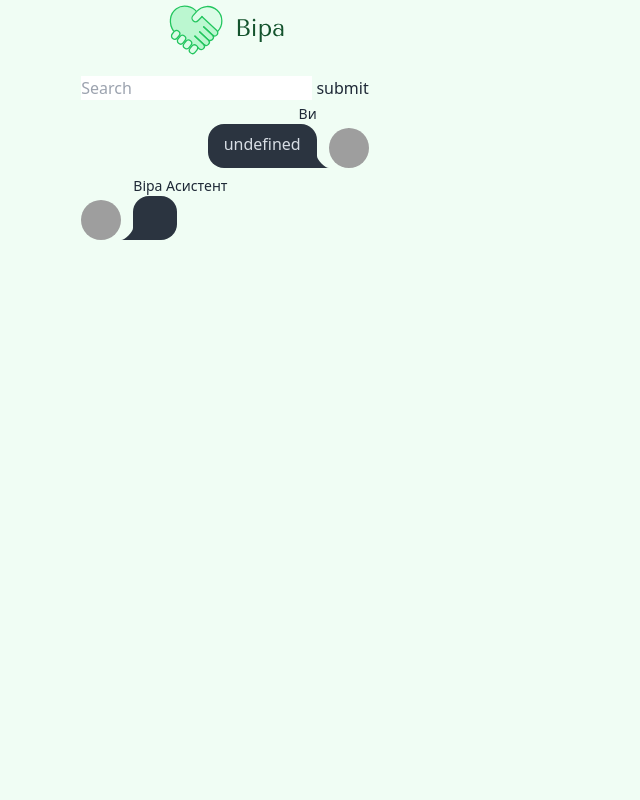
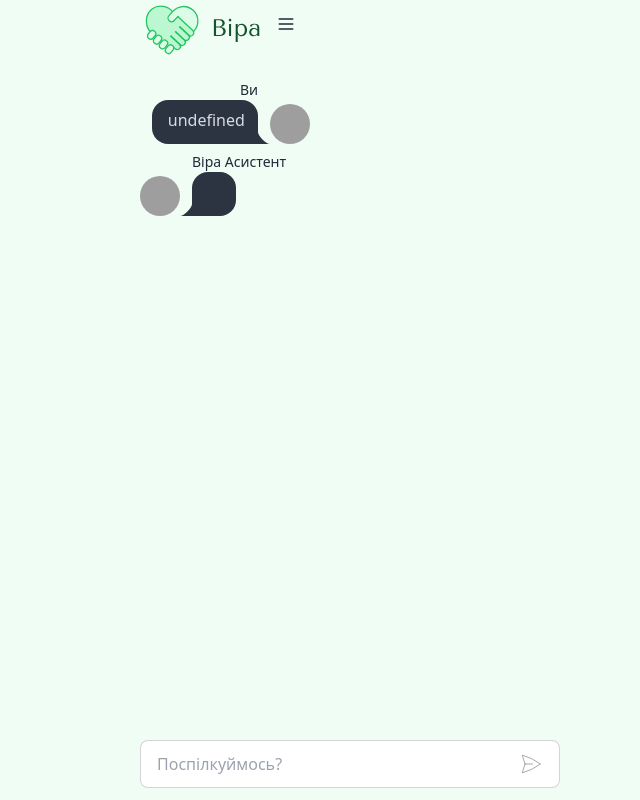
Before and after one commit to WebUraXalys/sapka-front, a website with bundled scripts: page src/chat.html in a window 1280 px wide. Shown: the whole page, without its empty margins (415-1055 px from the left). Built offline with nearby package versions, Linux system fonts and the light colour scheme; no server answers; grey boxes are pictures that could not be loaded; files whose address does not match are found by name.

Commit message:
Change chat

```diff
--- a/src/chat.html
+++ b/src/chat.html
@@ -1,5 +1,5 @@
 <!DOCTYPE html>
-<html lang="en">
+<html lang="uk" data-theme="light">
 <head>
     <meta charset="UTF-8">
     <meta name="viewport" content="width=device-width, initial-scale=1.0">
@@ -55,18 +55,33 @@
 
         })
     </script>
+    <script>
+        tailwind.config={
+            theme: {
+                screens: {
+                'sm': '350px',
+                'md': '420px',
+                'kg': '460px',
+                'lg': '500px',
+                },
+            }
+        }
+    </script>
 </head>
 <body>
 <div class="main-block">
-    <div class="container" x-data="{messages: $store.wschat.messages.messages}">
-        <div class="flex justify-center mb-5">
+    <div class="container max-h-[95vh]" x-data="{messages: $store.wschat.messages.messages}">
+        <div class="flex justify-between mb-5">
             <img src="static/images/logo_believe.svg" alt="Logo">
+            <button class="btn btn-square btn-ghost">
+                <svg xmlns="http://www.w3.org/2000/svg" fill="none" viewBox="0 0 24 24"
+                    class="inline-block w-5 h-5 stroke-current">
+                    <path stroke-linecap="round" stroke-linejoin="round" stroke-width="2" d="M4 6h16M4 12h16M4 18h16">
+                    </path>
+                </svg>
+            </button>
         </div>
-        <div x-data="{query: ''}">
-            <input type="text" class="grow" placeholder="Search" x-model="query" />
-            <button
-                @click="$store.wschat.messages.messages.push(query); $store.wschat.socket.send(JSON.stringify({role: 'user', text: query})); query = ''">submit</button>
-        </div>
+        <div class="contain overflow-y-scroll h-4/5">
            <div class="chat chat-end">
             <div class="chat-image avatar">
                 <div class="w-10 rounded-full">
@@ -118,10 +133,20 @@
                 </div>
             </template>
         </template>
-
-
         </div>
 
+        <label class="input input-bordered flex items-center w-[440px] kg:w-[420px] md:w-[400px] sm:w-[330px] fixed bottom-3" x-data="{query: ''}">
+            <input type="text" class="grow" placeholder="Поспілкуймось?" x-model="query"
+                @keydown.enter="$store.wschat.messages.messages.push(query); $store.wschat.socket.send(JSON.stringify({role: 'user', text: query})); query = ''" />
+            <a @click="$store.wschat.messages.messages.push(query); $store.wschat.socket.send(JSON.stringify({role: 'user', text: query})); query = ''">
+                <svg xmlns="http://www.w3.org/2000/svg" fill="none" viewBox="0 0 24 24" stroke-width="1"
+                    stroke="currentColor" class="w-6 h-6 opacity-40">
+                    <path stroke-linecap="round" stroke-linejoin="round"
+                        d="M6 12 3.269 3.125A59.769 59.769 0 0 1 21.485 12 59.768 59.768 0 0 1 3.27 20.875L5.999 12Zm0 0h7.5" />
+                </svg>
+            </a>
+        </label>
+        </div>
     </div>
 </div>
 </body>
```
Also changed, not shown: src/index.html (+1 -1 lines). Lines whose indentation alone changed are shown as unchanged.
